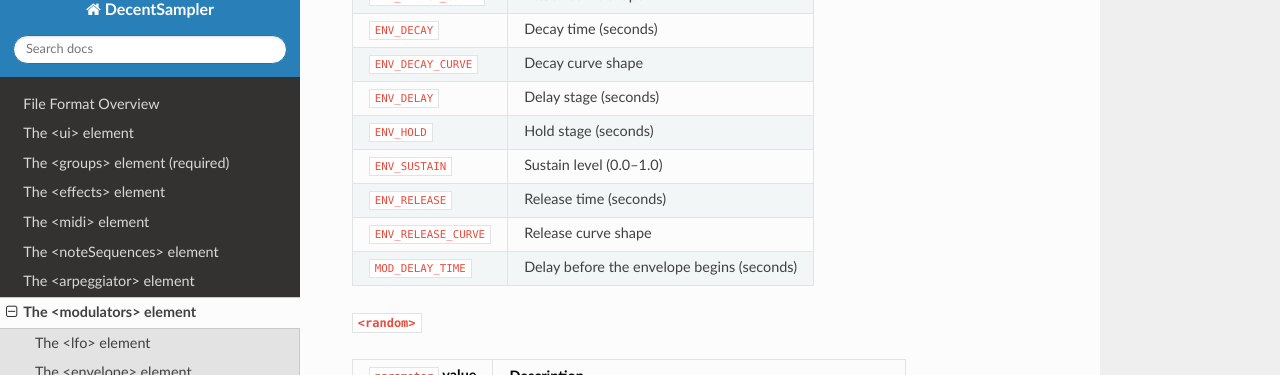
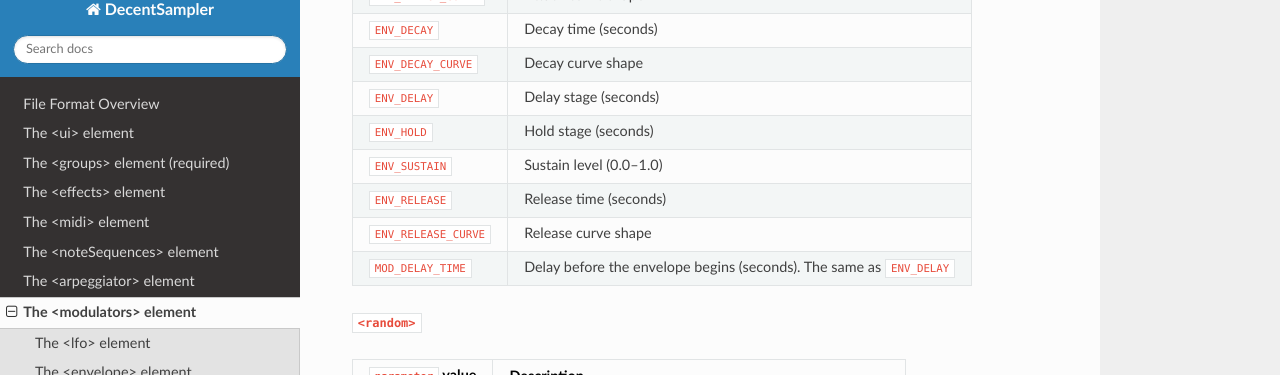
Before and after one commit to DecentSamples/DecentSampler-Developers-Guide, a Sphinx documentation site: the page built from docs/source/the-modulators-element.md, in a window 1280 px wide and 900 px high, scrolled down 8974 px. Shown: the top 375 px of the window. Built offline with Sphinx 7.4.7 and the Read the Docs theme 3.1.0, drawn with Linux system fonts in a browser that asks for light colours.

Commit message:
0000583: MOD_DELAY_TIME also sets an envelope modulator's delay

```diff
--- a/docs/source/the-modulators-element.md
+++ b/docs/source/the-modulators-element.md
@@ -303,7 +303,7 @@ For example, a vibrato on/off button:
 | `ENV_SUSTAIN` | Sustain level (0.0–1.0) |
 | `ENV_RELEASE` | Release time (seconds) |
 | `ENV_RELEASE_CURVE` | Release curve shape |
-| `MOD_DELAY_TIME` | Delay before the envelope begins (seconds) |
+| `MOD_DELAY_TIME` | Delay before the envelope begins (seconds). The same as `ENV_DELAY` |
 
 **`<random>`**
 
```
Also changed, not shown: docs/source/appendix-b-the-binding-element.md (+1 -1 lines).
